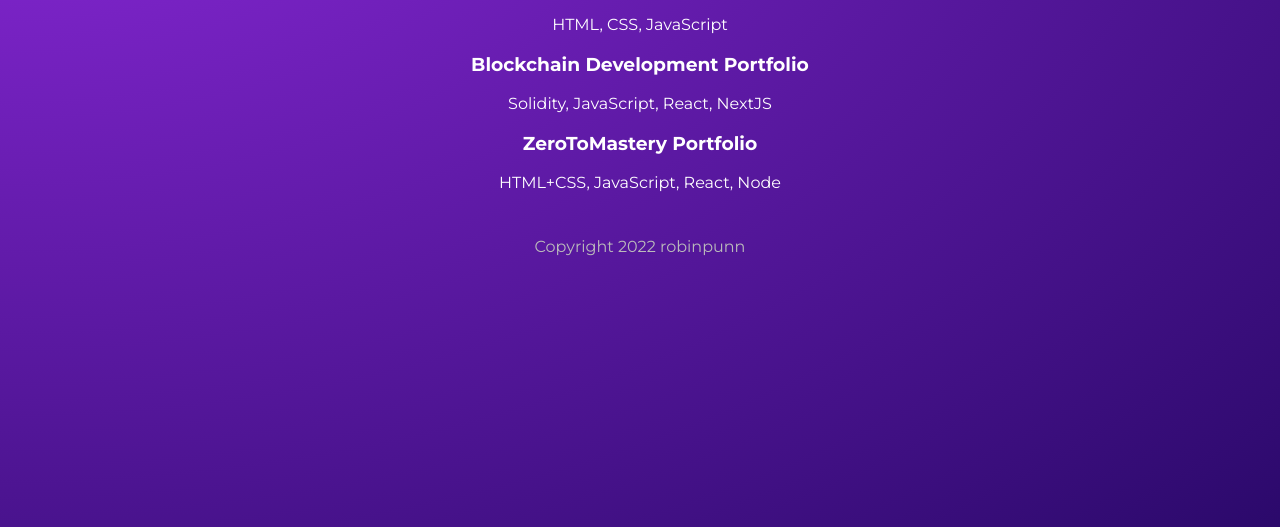
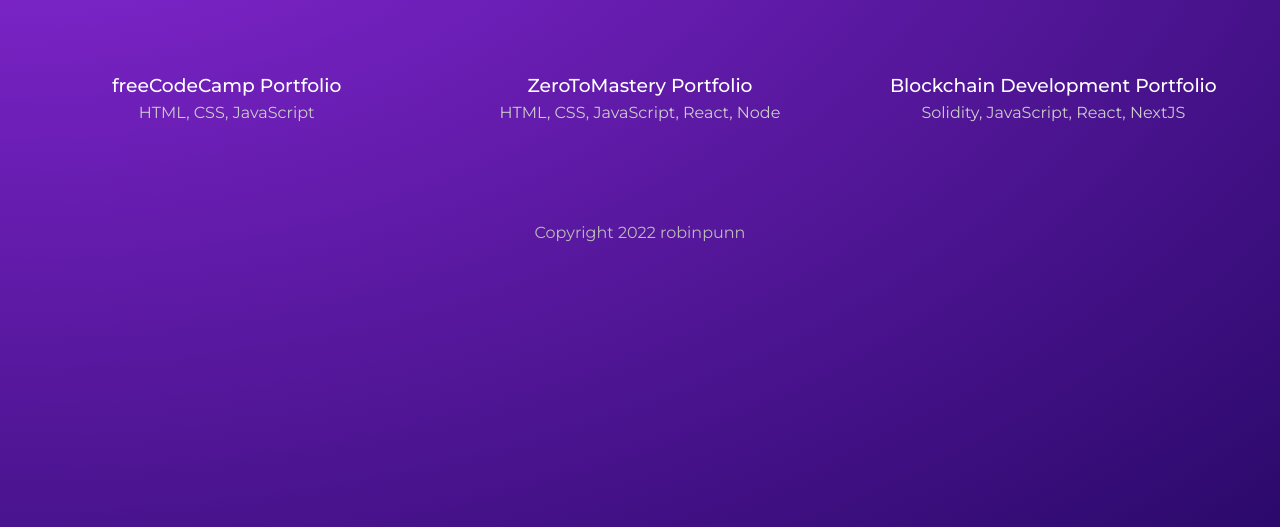
Before and after one commit to robinpunn/neovim-plugin-tool, a Gatsby site: page /projects in a window 1280 px wide. Shown: the part 273-800 px from the top of the page. Built offline with nearby package versions, Linux system fonts and the light colour scheme; Gatsby itself is replaced by a stand-in of ours.

Commit message:
added styling, sort projects

```diff
--- a/src/pages/projects/index.js
+++ b/src/pages/projects/index.js
@@ -1,7 +1,7 @@
 import { graphql, Link } from 'gatsby'
 import React from 'react'
 import Layout from '../../components/Layout'
-import {portfolio} from '../../styles/projects.module.css'
+import {portfolio, projects} from '../../styles/projects.module.css'
 
 export default function Project({ data }) {
   console.log(data)
@@ -12,7 +12,7 @@
       <div className={portfolio}>
           <h2>Portfolio</h2>
           <h3>Projects and Websites I've Created</h3>
-          <div>
+          <div className={projects}>
             {getProjects.map(getProjects=> (
               <Link to={"/projectsText/" + getProjects.frontmatter.slug} key={getProjects.id}>
                 <div>
@@ -29,13 +29,13 @@
 
 // export page query
 export const query = graphql`
-  {
-    allMarkdownRemark {
+  query ProjectsPage {
+    allMarkdownRemark(sort: {fields: frontmatter___date, order: ASC}) {
       nodes {
         frontmatter {
+          title
+          stack
           slug
-          stack
-          title
         }
         id
       }
--- a/src/projectsText/free code camp.md
+++ b/src/projectsText/free code camp.md
@@ -2,6 +2,7 @@
 title: freeCodeCamp Portfolio
 stack: HTML, CSS, JavaScript
 slug: web3-portfolio
+date: 2022-01-01T00:00:00+00:00
 ---
 
 **In ex adipisicing aliqua consequat dolore nulla labore ipsum ad aute nulla**, Aliquip in aliquip mollit incididunt non do commodo. Ea sunt labore mollit proident est Lorem sit incididunt ipsum aliquip dolor dolor laborum id. Cillum aliquip commodo consequat voluptate ut fugiat dolore esse magna sunt eu.
--- a/src/projectsText/web3 portfolio.md
+++ b/src/projectsText/web3 portfolio.md
@@ -2,6 +2,7 @@
 title: Blockchain Development Portfolio
 stack: Solidity, JavaScript, React, NextJS
 slug: web3-portfolio
+date: 2022-01-03T00:00:00+00:00
 ---
 
 **In ex adipisicing aliqua consequat dolore nulla labore ipsum ad aute nulla**, Aliquip in aliquip mollit incididunt non do commodo. Ea sunt labore mollit proident est Lorem sit incididunt ipsum aliquip dolor dolor laborum id. Cillum aliquip commodo consequat voluptate ut fugiat dolore esse magna sunt eu.
--- a/src/projectsText/zero to mastery .md
+++ b/src/projectsText/zero to mastery .md
@@ -1,7 +1,8 @@
 ---
 title: ZeroToMastery Portfolio
-stack: HTML+CSS, JavaScript, React, Node
+stack: HTML, CSS, JavaScript, React, Node
 slug: zero-to-mastery-portfolio
+date: 2022-01-02T00:00:00+00:00
 ---
 
 **In ex adipisicing aliqua consequat dolore nulla labore ipsum ad aute nulla**, Aliquip in aliquip mollit incididunt non do commodo. Ea sunt labore mollit proident est Lorem sit incididunt ipsum aliquip dolor dolor laborum id. Cillum aliquip commodo consequat voluptate ut fugiat dolore esse magna sunt eu.
--- a/src/styles/projects.module.css
+++ b/src/styles/projects.module.css
@@ -9,3 +9,18 @@
     font-size: 2em;
     font-weight: 400;
 }
+.projects {
+    display: grid;
+    grid-template-columns: 1fr 1fr 1fr;
+    gap: 80px;
+    margin: 80px 20px;
+}
+.projects h3 {
+    text-align: center;
+    margin: 20px auto 0px;
+    font-weight: 500;
+}
+.projects p {
+    color: #ccc;
+    margin-top: 4px;
+}
```
